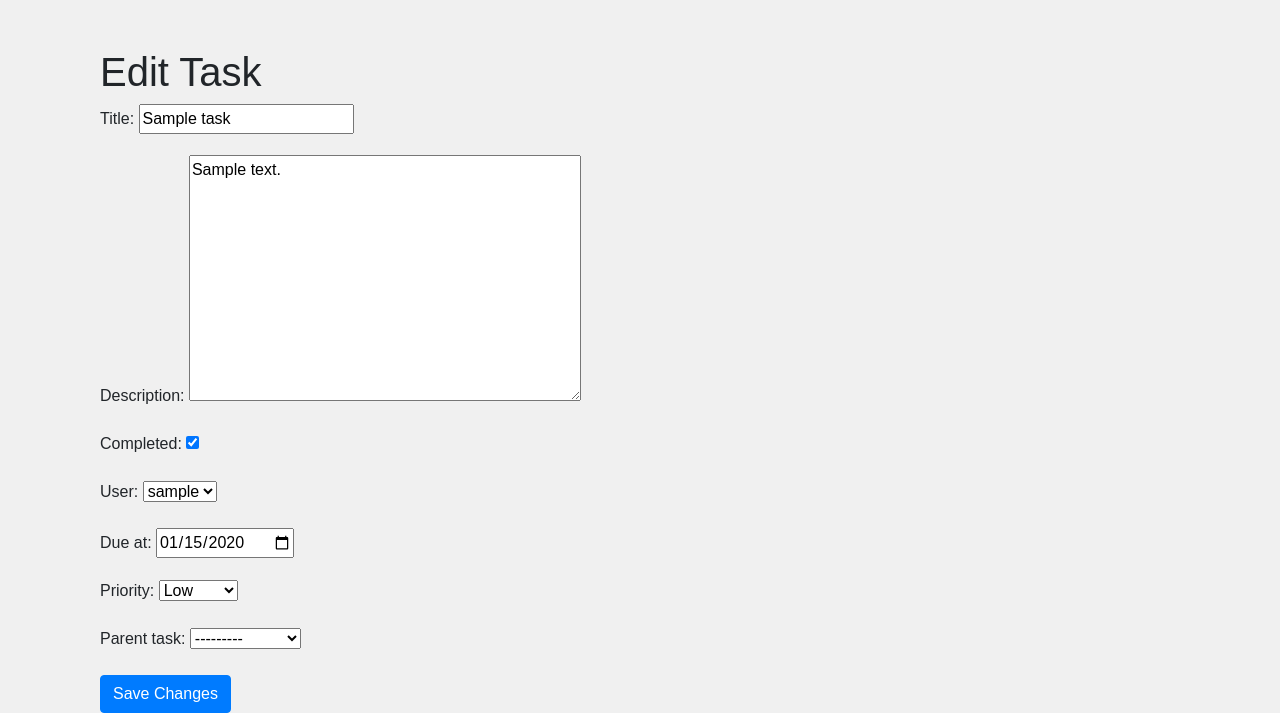
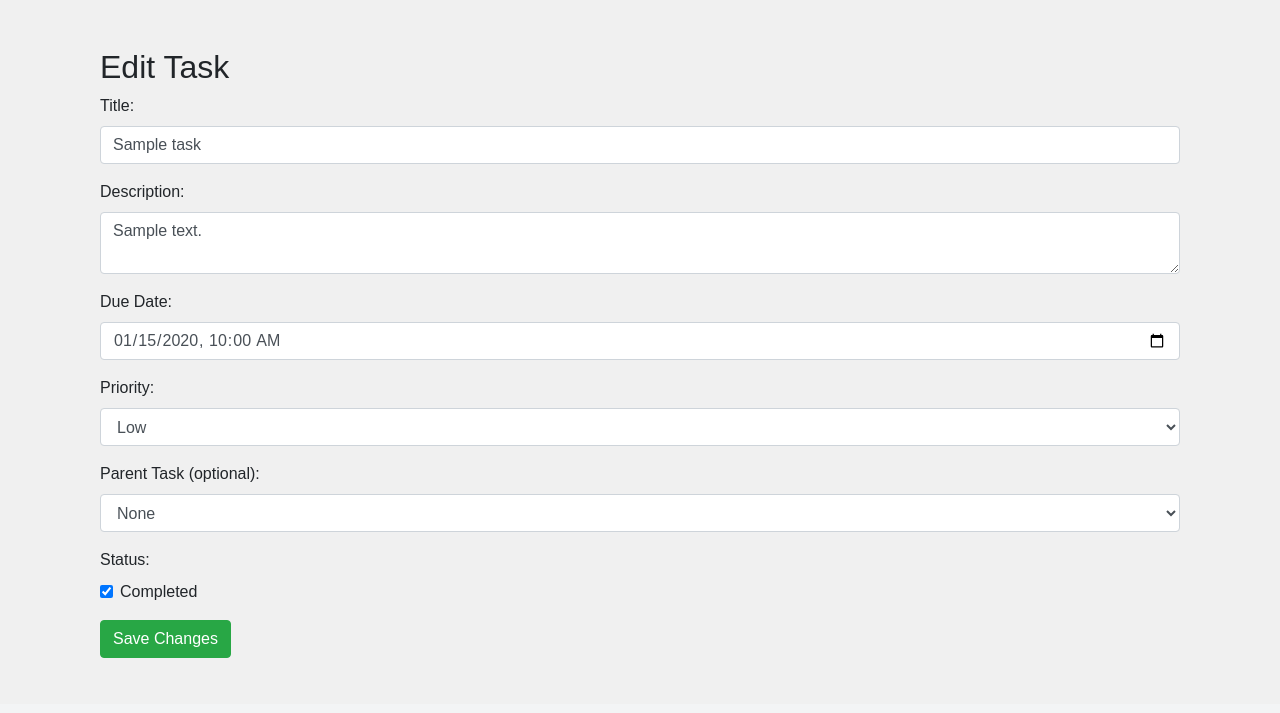
Before and after one commit to cagriefe/todo-app-django, a Django app: page /task/1/edit/ in a window 1280 px wide. Shown: the part 96-809 px from the top of the page. After the commit the page ends 754 px from the top, so only its background shows below. Run offline with Django 5.2, Linux system fonts and the light colour scheme; a user stored in the database is signed in; tables that the repository leaves empty hold one stand-in row (values such as "Sample post"); some libraries are stand-ins or nearby versions.

Commit message:
edit_task

```diff
--- a/myapp/templates/myapp/edit_task.html
+++ b/myapp/templates/myapp/edit_task.html
@@ -2,11 +2,48 @@
 
 {% block content %}
 <div class="container mt-5">
-    <h1>Edit Task</h1>
-    <form method="post">
+    <h2>Edit Task</h2>
+    <form method="post" action="{% url 'myapp:edit_task' task.id %}">
         {% csrf_token %}
-        {{ form.as_p }}
-        <button class="btn btn-primary" type="submit">Save Changes</button>
+        <div class="form-group">
+            <label for="title">Title:</label>
+            <input type="text" class="form-control" id="title" name="title" value="{{ task.title }}" required>
+        </div>
+        <div class="form-group">
+            <label for="description">Description:</label>
+            <textarea class="form-control" id="description" name="description">{{ task.description }}</textarea>
+        </div>
+        <div class="form-group">
+            <label for="due_at">Due Date:</label>
+            <input type="datetime-local" class="form-control" id="due_at" name="due_at" value="{{ task.due_at|date:'Y-m-d\TH:i' }}">
+        </div>
+        <div class="form-group">
+            <label for="priority">Priority:</label>
+            <select class="form-control" id="priority" name="priority">
+                <option value="LOW" {% if task.priority == 'LOW' %}selected{% endif %}>Low</option>
+                <option value="MEDIUM" {% if task.priority == 'MEDIUM' %}selected{% endif %}>Medium</option>
+                <option value="HIGH" {% if task.priority == 'HIGH' %}selected{% endif %}>High</option>
+            </select>
+        </div>
+        <div class="form-group">
+            <label for="parent_task">Parent Task (optional):</label>
+            <select class="form-control" id="parent_task" name="parent_task">
+                <option value="">None</option>
+                {% for p_task in parent_tasks %}
+                    <option value="{{ p_task.id }}" {% if task.parent_task and task.parent_task.id == p_task.id %}selected{% endif %}>
+                        {{ p_task.title }}
+                    </option>
+                {% endfor %}
+            </select>
+        </div>
+        <div class="form-group">
+            <label for="completed">Status:</label>
+            <div class="form-check">
+                <input type="checkbox" class="form-check-input" id="completed" name="completed" {% if task.completed %}checked{% endif %}>
+                <label class="form-check-label" for="completed">Completed</label>
+            </div>
+        </div>
+        <button type="submit" class="btn btn-success">Save Changes</button>
     </form>
 </div>
-{% endblock %}
+{% endblock content %}
--- a/myapp/views.py
+++ b/myapp/views.py
@@ -1,4 +1,3 @@
-from django.forms import ValidationError
 from django.shortcuts import get_object_or_404, render, redirect
 from django.contrib.auth import authenticate, login, logout
 from django.contrib.auth.forms import UserCreationForm
@@ -6,7 +5,6 @@ from django.contrib import messages
 from .models import Task
 from django.contrib.auth.decorators import login_required
 from .forms import TaskForm
-from django.utils import timezone
 
 def index(request):
     if request.user.is_authenticated:
@@ -46,13 +44,6 @@ def register_view(request):
 
     return render(request, 'myapp/register.html', {'form': form})
 
-from django.shortcuts import render, redirect
-from django.contrib import messages
-from .models import Task
-from django.contrib.auth.decorators import login_required
-from django.core.exceptions import ValidationError
-from django.utils import timezone
-
 @login_required
 def add_task(request):
     if request.method == 'POST':
@@ -62,52 +53,66 @@ def add_task(request):
         priority = request.POST.get('priority')
         parent_task_id = request.POST.get('parent_task')
 
-        try:
-            # Attempt to parse the date
-            if due_at:
-                due_at = timezone.datetime.strptime(due_at, "%Y-%m-%dT%H:%M")
+        task = Task(
+            user=request.user,
+            title=title,
+            description=description,
+            due_at=due_at,
+            priority=priority
+        )
 
-            task = Task(
-                user=request.user,
-                title=title,
-                description=description,
-                due_at=due_at,
-                priority=priority
-            )
+        if parent_task_id:
+            parent_task = Task.objects.get(id=parent_task_id)
+            task.parent_task = parent_task
 
-            if parent_task_id:
-                parent_task = Task.objects.get(id=parent_task_id)
-                task.parent_task = parent_task
+        task.save()
+        return redirect('myapp:index')  # Redirect to the task list or another page
+    else:
+        parent_tasks = Task.objects.filter(user=request.user, parent_task__isnull=True)
+        return render(request, 'myapp/add_task.html', {'parent_tasks': parent_tasks})
 
-            task.full_clean()  # This will run all validations
-            task.save()
-            messages.success(request, 'Task added successfully!')
-            return redirect('myapp:index')
-        except ValidationError as e:
-            if hasattr(e, 'message_dict'):
-                for field, errors in e.message_dict.items():
-                    for error in errors:
-                        messages.error(request, f"{field.capitalize()}: {error}")
-            else:
-                for error in e.messages:
-                    messages.error(request, error)
-        except ValueError:
-            messages.error(request, "Invalid date format. Please use the correct format.")
+@login_required
+def edit_task(request, id):
+    # Fetch the task that needs to be edited
+    task = get_object_or_404(Task, id=id, user=request.user)
 
-    # If it's a GET request or if there were errors in POST
-    parent_tasks = Task.objects.filter(user=request.user, parent_task__isnull=True)
-    return render(request, 'myapp/add_task.html', {'parent_tasks': parent_tasks})
+    if request.method == 'POST':
+        # Extract data from POST request
+        title = request.POST.get('title')
+        description = request.POST.get('description')
+        due_at = request.POST.get('due_at')
+        priority = request.POST.get('priority')
+        completed = request.POST.get('completed') == 'on'  # Checkbox handling
+        parent_task_id = request.POST.get('parent_task')
 
-def edit_task(request, id):
-    task = get_object_or_404(Task, id=id)
-    if request.method == 'POST':
-        form = TaskForm(request.POST, instance=task)
-        if form.is_valid():
-            form.save()
-            return redirect('myapp:index')
+        # Update the task object
+        task.title = title
+        task.description = description
+        task.due_at = due_at
+        task.priority = priority
+        task.completed = completed
+
+        # Handle parent task
+        if parent_task_id:
+            parent_task = Task.objects.get(id=parent_task_id)
+            task.parent_task = parent_task
+        else:
+            task.parent_task = None
+
+        # Save the changes to the task
+        task.save()
+
+        # Redirect after successful update
+        return redirect('myapp:index')  # Redirect to the task list or another page
     else:
-        form = TaskForm(instance=task)
-    return render(request, 'myapp/edit_task.html', {'form': form, 'task': task})
+        # Fetch parent tasks excluding the task being edited
+        parent_tasks = Task.objects.filter(user=request.user, parent_task__isnull=True).exclude(id=id)
+
+        # Render the edit task form
+        return render(request, 'myapp/edit_task.html', {
+            'task': task,
+            'parent_tasks': parent_tasks
+        })
 
 def delete_task(request, id):
     task = get_object_or_404(Task, id=id)
```
Also changed, not shown: myapp/templates/myapp/add_task.html (+0 -7 lines).
